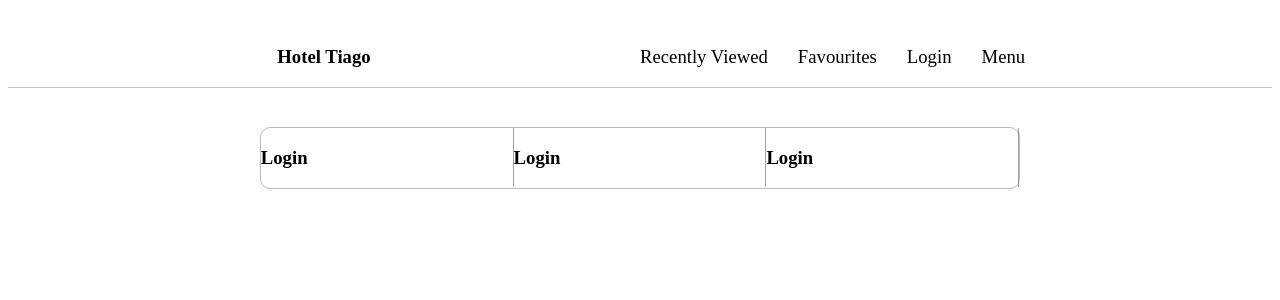
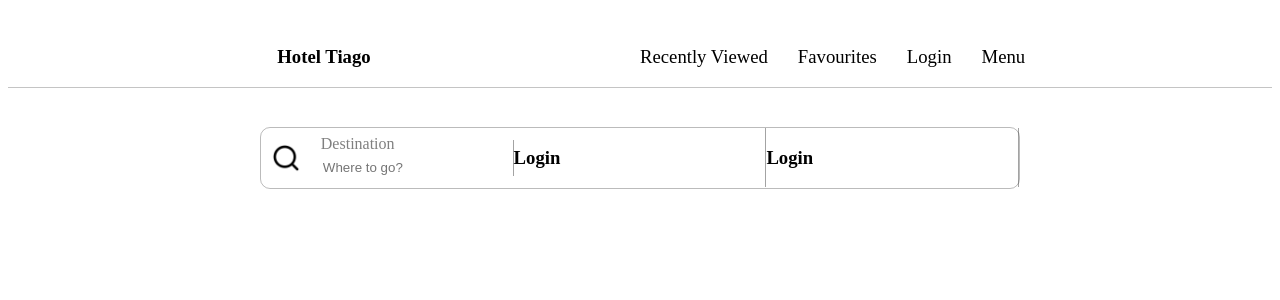
Before and after one commit to KURRI173/Information-Systems, a Flask app: page / in a window 1280 px wide. Shown: the top 300 px of the page. Run offline with Flask 3, Linux system fonts and the light colour scheme.

Commit message:
destinationbar

```diff
--- a/static/css/index.css
+++ b/static/css/index.css
@@ -50,3 +50,35 @@ nav h3
   border-right: 1px solid rgba(0, 0, 0, 0.362);
   width: 35%;
 }
+.section2 .subsection .destinationbar
+{
+  display: flex;
+  align-items: center;
+
+  height: 100%;
+  margin-left: 10px;
+}
+.destinationbar .destinationinput
+{
+  display: flex;
+  justify-content: center;
+  align-items: flex-start;
+  flex-direction: column;
+  height: auto;
+  padding: 0px;
+  margin-left: 20px;
+  margin-top: 0px;
+}
+.destinationinput h3
+{
+  color: grey;
+  font-weight: 500;
+  margin-top: -5px;
+  font-size: 16px;
+}
+.destinationinput input
+{
+  margin-top: -10px;
+  border: none;
+  outline: none;
+}
--- /dev/null
+++ b/templates/Components/Footer.html
@@ -0,0 +1,3 @@
+<footer>
+
+</footer>
--- a/templates/Components/header.html
+++ b/templates/Components/header.html
@@ -11,7 +11,15 @@
    </nav>
 </div>
 <div class="section2">
-    <div class="subsection"><h3>Login</h3></div>
+    <div class="subsection">
+        <div class="destinationbar">
+            <img src="/static/Assets/search-512.webp" width="30" height="30">
+            <div class="destinationinput">
+                <h3>Destination</h3>
+                <input type="text" placeholder="Where to go?"/>
+            </div>
+         </div>
+    </div>
     <div class="subsection"><h3>Login</h3></div>
     <div class="subsection"><h3>Login</h3></div>
 </div>
--- a/templates/index.html
+++ b/templates/index.html
@@ -11,8 +11,6 @@
     <main>
 
     </main>
-    <footer>
-
-    </footer>
+    {% include 'Components/Footer.html' %}
 </body>
 </html>
```
Also changed, not shown: static/Assets/search-512.webp (added).
